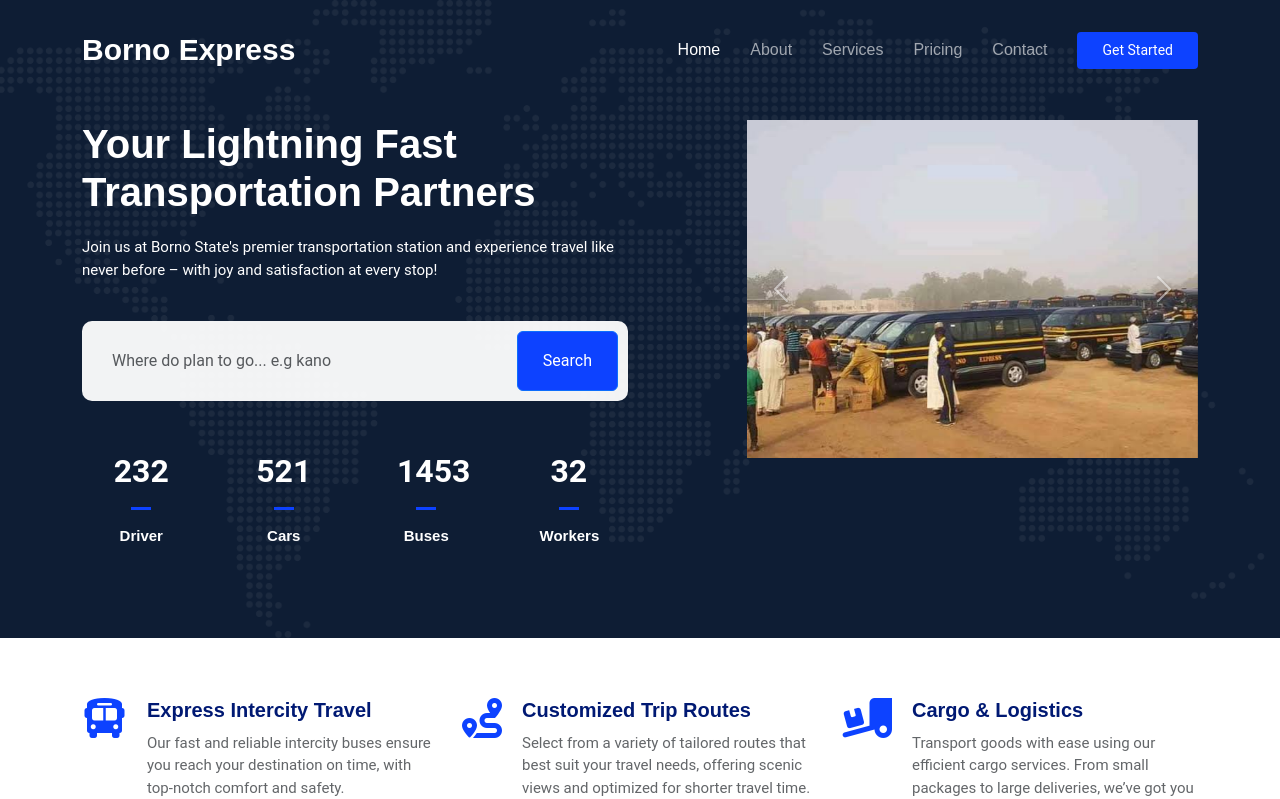
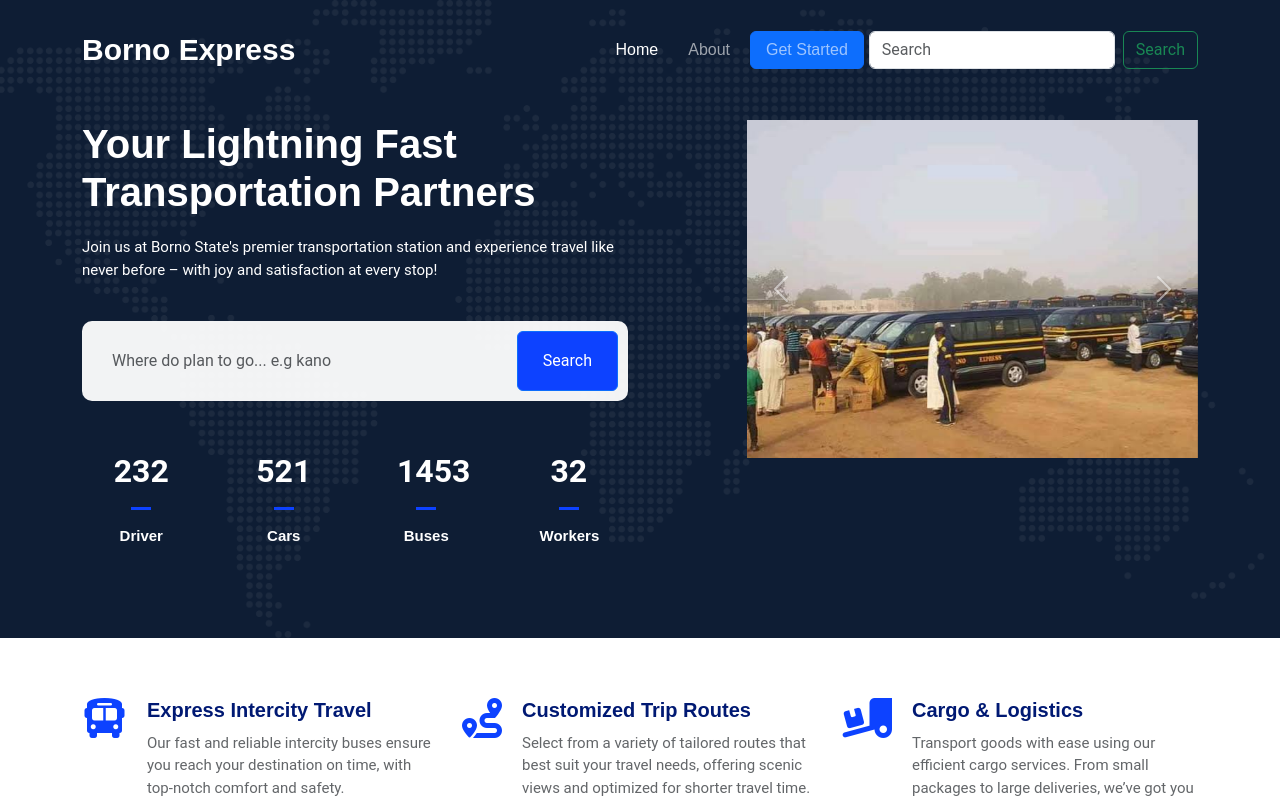
Before and after one commit to ALmax-git/transport_management_system, a PHP site: page / in a window 1280 px wide. Shown: the top 799 px of the page. Run offline with PHP 8.4, Linux system fonts and the light colour scheme.

Commit message:
Hello World

```diff
--- a/components/header.php
+++ b/components/header.php
@@ -9,14 +9,20 @@
               <ul>
                   <li><a href="#" class="active">Home<br></a></li>
                   <li><a href="#">About</a></li>
-                  <li><a href="#">Services</a></li>
-                  <li><a href="#">Pricing</a></li>
-                  <li><a href="#">Contact</a></li>
+                  <li>
+<!--                     <button class="" > -->
+                        <a class="btn btn-primary" style="height:10px; margin:5px;" href="./auth.php">Get Started</a>
+<!--                     </button> -->
+                  </li>
+                    <form class="d-flex" role="search">
+                        <input class="form-control me-2" type="search" placeholder="Search" aria-label="Search">
+                        <button class="btn btn-outline-success" type="submit">Search</button>
+                    </form>
+
               </ul>
               <i class="mobile-nav-toggle d-xl-none bi bi-list"></i>
           </nav>
 
-          <a class="btn-getstarted" href="./auth.php">Get Started</a>
 
       </div>
   </header>
```
